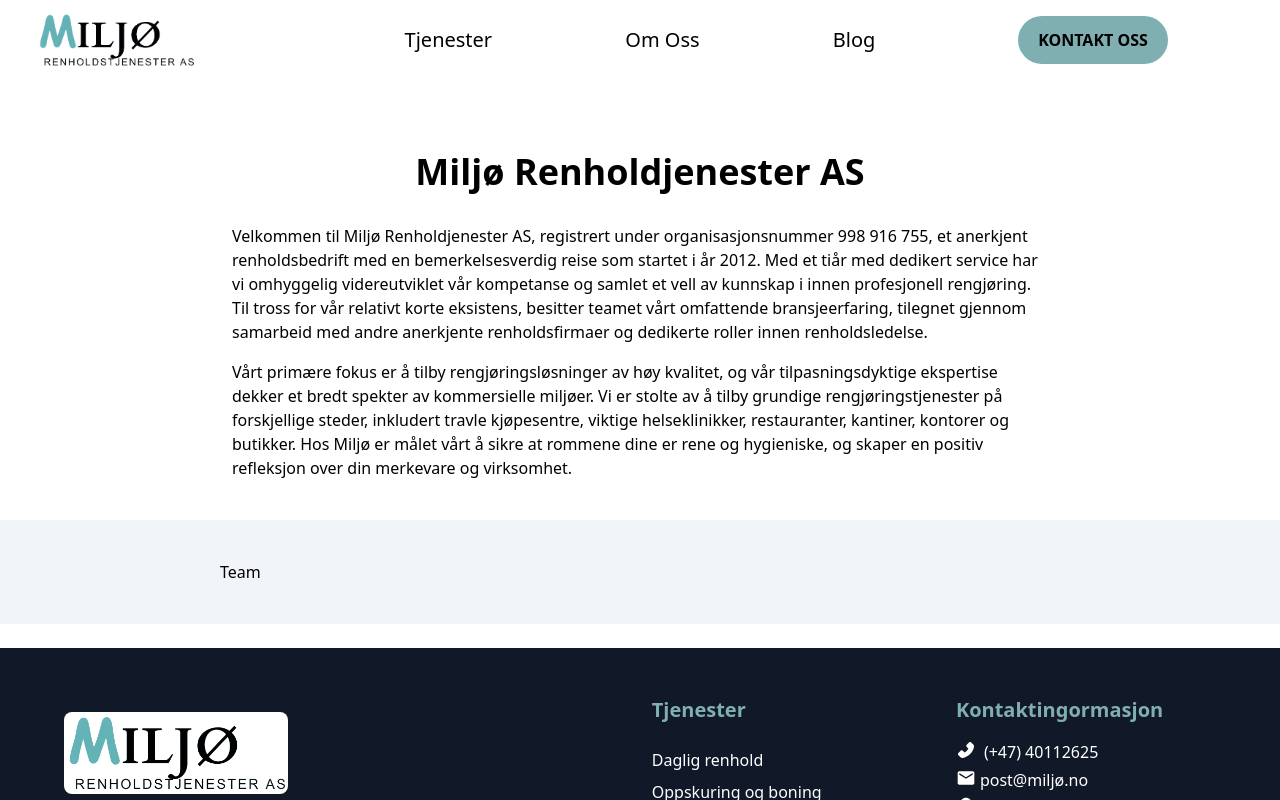
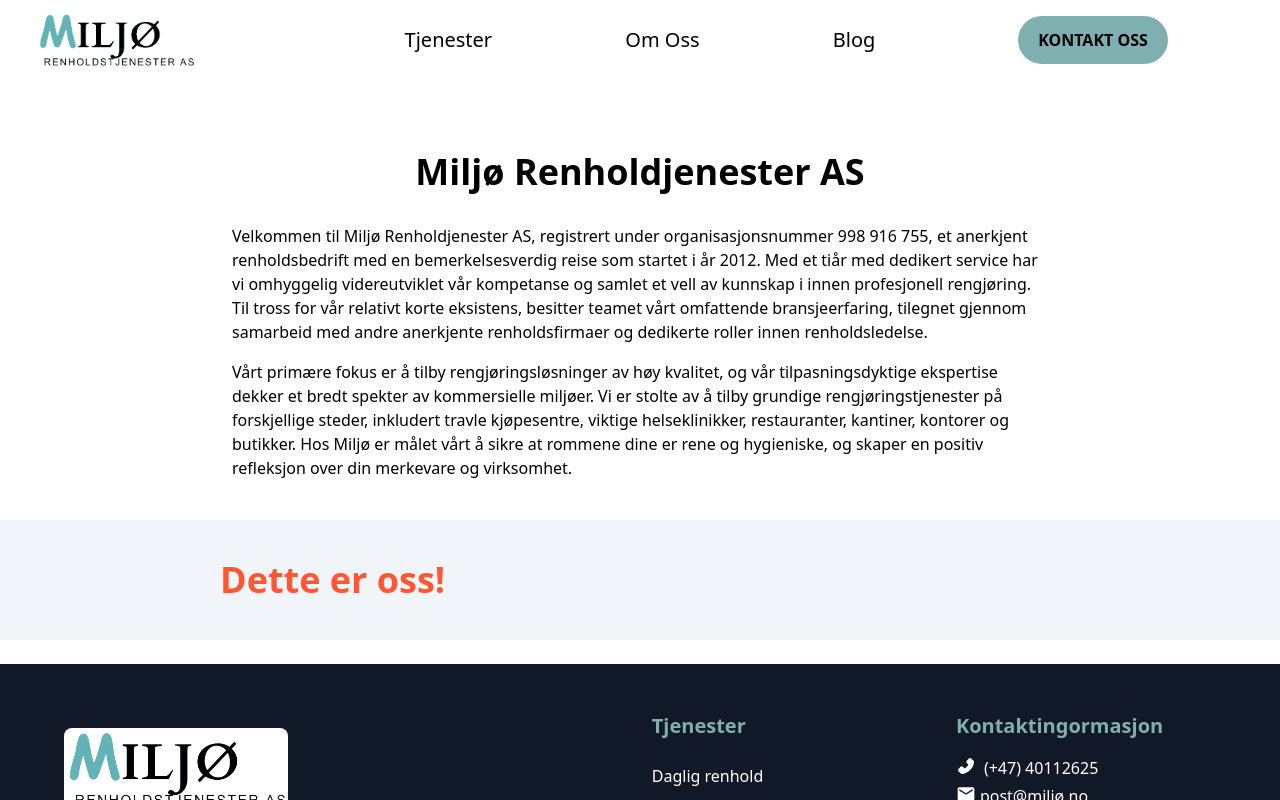
Before and after one commit to Amrit199/cleaning_website, a Next.js app: page /about in a window 1280 px wide. Shown: the top 800 px of the page. Built offline with nearby package versions, Linux system fonts and the light colour scheme.

Commit message:
Update Team.jsx

```diff
--- a/components/Team.jsx
+++ b/components/Team.jsx
@@ -2,7 +2,9 @@
 
 const Team = () => {
   return (
-    <div>Team</div>
+    <div>
+        <h2>Dette er oss!</h2>
+    </div>
   )
 }
 
```
